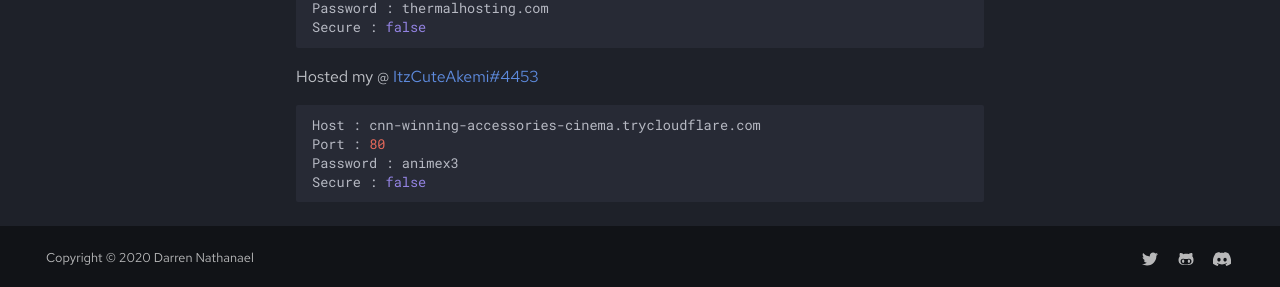
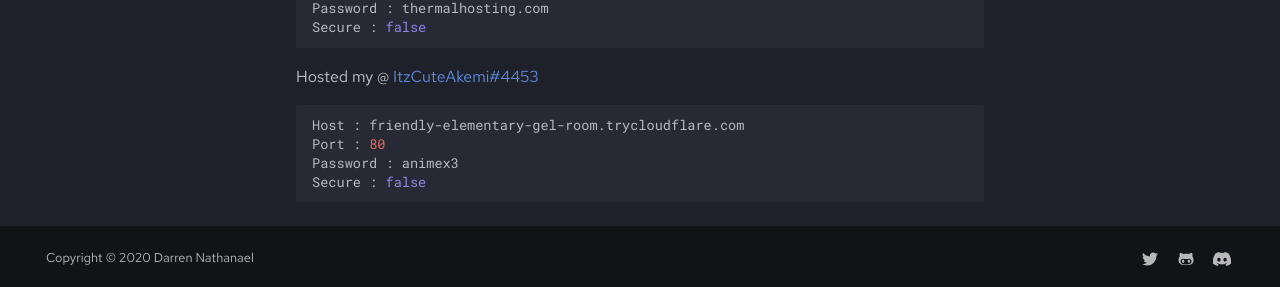
Before and after one commit to DarrenOfficial/lavalink-list, an MkDocs documentation site: the page built from docs/NoSSL/lavalink-without-ssl.md, in a window 1280 px wide and 900 px high, scrolled down 1720 px. Shown: the part 610-897 px from the top of the window. Built offline with MkDocs 1.6.1 and Material for MkDocs 9.7.7, drawn with Linux system fonts in a browser that asks for light colours; comment, search, counter and statistics services are not loaded.

Commit message:
Update lavalink-without-ssl.md

````diff
--- a/docs/NoSSL/lavalink-without-ssl.md
+++ b/docs/NoSSL/lavalink-without-ssl.md
@@ -118,7 +118,7 @@ Secure : false
 
 Hosted my @ [ItzCuteAkemi#4453](https://github.com/ItzCuteAkemi)
 ```bash
-Host : cnn-winning-accessories-cinema.trycloudflare.com
+Host : friendly-elementary-gel-room.trycloudflare.com
 Port : 80
 Password : animex3
 Secure : false
````
